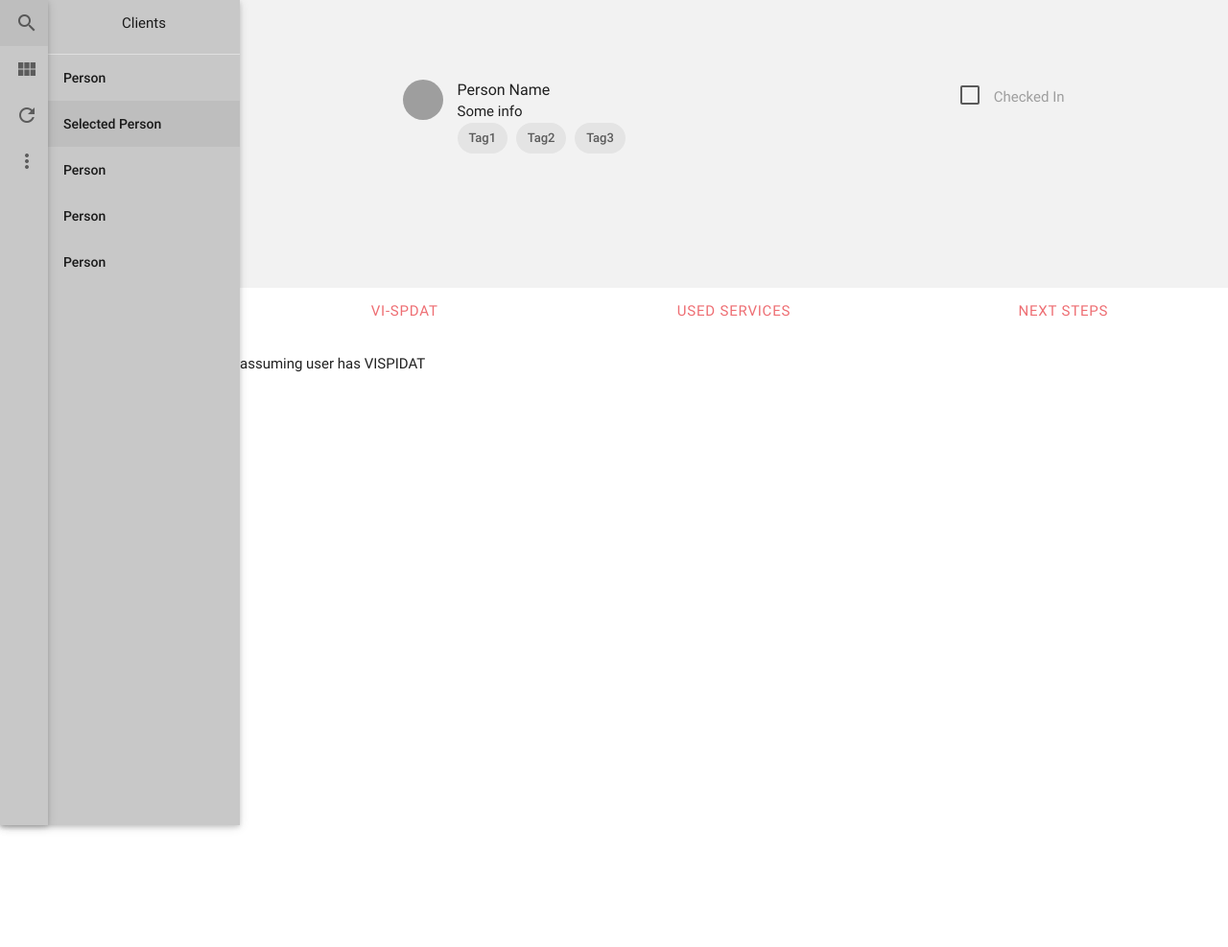
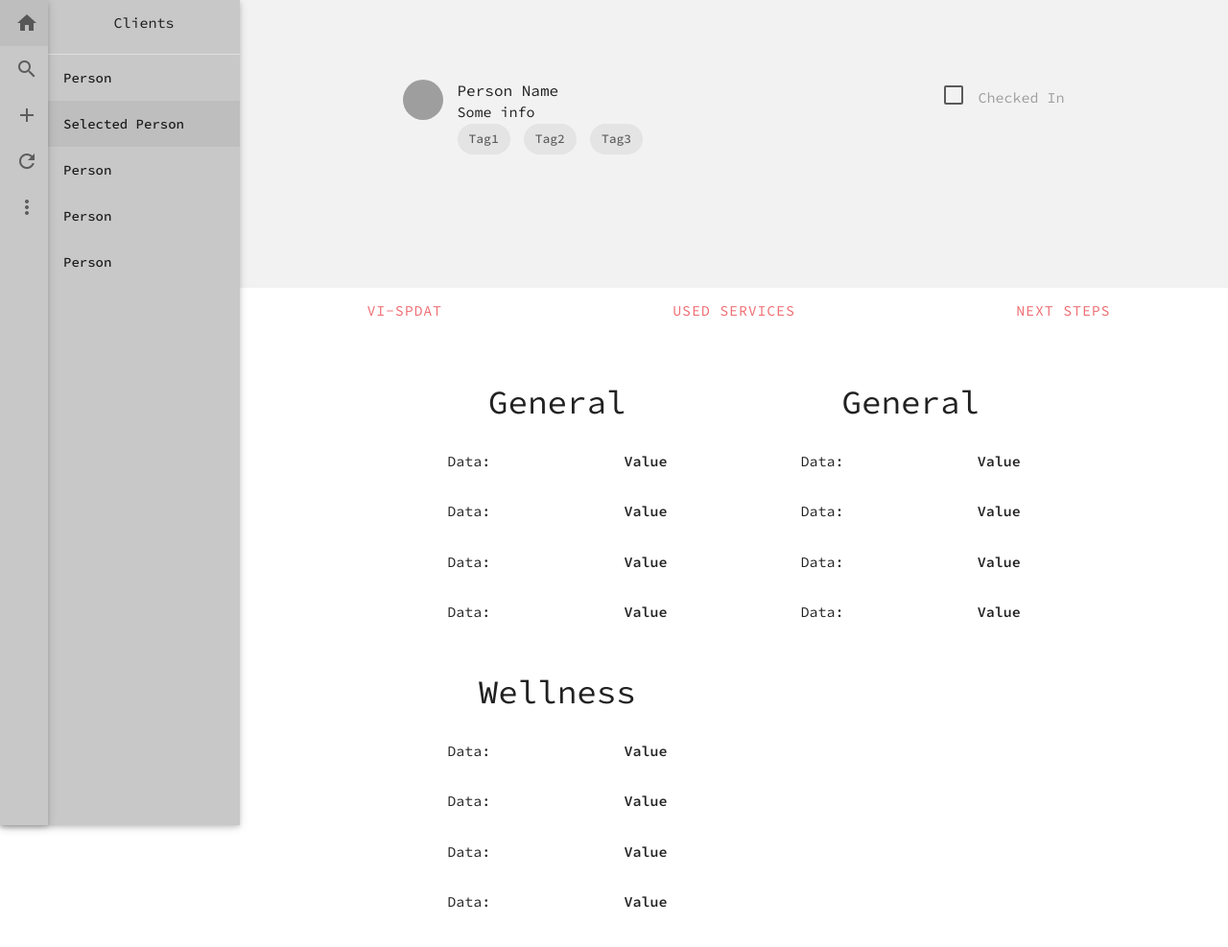
Before and after one commit to khrubes/GlobalHack-FrontEnd, a website: page views/vispdat.html in a window 1280 px wide. Shown: the whole page at 96% size. Before the commit the page ends 800 px from the top, so only its background shows below. Drawn offline with nearby package versions, Linux system fonts and the light colour scheme; files that its build step writes are made by us from their sources; grey boxes are pictures that could not be loaded; files whose address does not match are found by name.

Commit message:
Add links change font

```diff
--- a/assets/css/layout-style.css
+++ b/assets/css/layout-style.css
@@ -1,4 +1,8 @@
 
+/* SETUP */
+* {
+  font-family: 'Source Code Pro', monospace;
+}
 
 /* NAVBARS */
 
--- a/views/layout.html
+++ b/views/layout.html
@@ -4,13 +4,15 @@
     <title>Path Home</title>
     <link href="/css/materialize.css" type="text/css" rel="stylesheet" media="screen,projection"/>
     <link href="https://fonts.googleapis.com/icon?family=Material+Icons" rel="stylesheet">
+    <link href="https://fonts.googleapis.com/css?family=Source+Code+Pro:300,400,500,600" rel="stylesheet">
     <link href="/css/layout-style.css" type="text/css" rel="stylesheet" media="screen,projection"/>
     <script src="https://use.fontawesome.com/8f5dacf368.js"></script>
 </head>
 <body>
   <ul class="side-nav fixed">
-    <li><a href="sass.html"><i class="material-icons">search</i></a></li>
-        <li><a href="badges.html"><i class="material-icons">view_module</i></a></li>
+        <li><a href="/"><i class="material-icons">home</i></a></li>
+        <li><a href="/profile"><i class="material-icons">search</i></a></li>
+        <li><a href="badges.html"><i class="material-icons">add</i></a></li>
         <li><a href="collapsible.html"><i class="material-icons">refresh</i></a></li>
         <li><a href="mobile.html"><i class="material-icons">more_vert</i></a></li>
   </ul>
--- a/views/vispdat.html
+++ b/views/vispdat.html
@@ -2,7 +2,59 @@
 
 {% block tab %}
 
-<p>assuming user has VISPIDAT</p>
+
+<div class="row summary-row">
+  <!-- PERFORMENCE METRICS DASH -->
+  <div class="section no-pad-bot">
+    <div class="container">
+      <!-- RIGHT COLUMN -->
+      <div class="col s6 summary-col">
+        <div class="row">
+          <!-- VI-SPDAT Domain Template -->
+          <div class="col s12 summary-col"> <h4 class="center"> General <h4> </div>
+          <div class="col s6 summary-col"> <p class="center"> Data: <p> </div>
+          <div class="col s6 summary-col"> <p class="center"> <b> Value </b> </p> </div>
+          <div class="col s6 summary-col"> <p class="center"> Data: <p> </div>
+          <div class="col s6 summary-col"> <p class="center"> <b> Value </b> </p> </div>
+          <div class="col s6 summary-col"> <p class="center"> Data: <p> </div>
+          <div class="col s6 summary-col"> <p class="center"> <b> Value </b> </p> </div>
+          <div class="col s6 summary-col"> <p class="center"> Data: <p> </div>
+          <div class="col s6 summary-col"> <p class="center"> <b> Value </b> </p> </div>
+        </div>
+      </div>
+
+      <div class="col s6 summary-col">
+        <div class="row">
+          <!-- VI-SPDAT Domain Template -->
+          <div class="col s12 summary-col"> <h4 class="center"> General <h4> </div>
+          <div class="col s6 summary-col"> <p class="center"> Data: <p> </div>
+          <div class="col s6 summary-col"> <p class="center"> <b> Value </b> </p> </div>
+          <div class="col s6 summary-col"> <p class="center"> Data: <p> </div>
+          <div class="col s6 summary-col"> <p class="center"> <b> Value </b> </p> </div>
+          <div class="col s6 summary-col"> <p class="center"> Data: <p> </div>
+          <div class="col s6 summary-col"> <p class="center"> <b> Value </b> </p> </div>
+          <div class="col s6 summary-col"> <p class="center"> Data: <p> </div>
+          <div class="col s6 summary-col"> <p class="center"> <b> Value </b> </p> </div>
+        </div>
+      </div>
+      <!-- LEFT COLUMN -->
+      <div class="col s6 summary-col">
+        <div class="row">
+          <!-- VI-SPDAT Domain Template -->
+          <div class="col s12 summary-col"> <h4 class="center"> Wellness <h4> </div>
+          <div class="col s6 summary-col"> <p class="center"> Data: <p> </div>
+          <div class="col s6 summary-col"> <p class="center"> <b> Value </b> </p> </div>
+          <div class="col s6 summary-col"> <p class="center"> Data: <p> </div>
+          <div class="col s6 summary-col"> <p class="center"> <b> Value </b> </p> </div>
+          <div class="col s6 summary-col"> <p class="center"> Data: <p> </div>
+          <div class="col s6 summary-col"> <p class="center"> <b> Value </b> </p> </div>
+          <div class="col s6 summary-col"> <p class="center"> Data: <p> </div>
+          <div class="col s6 summary-col"> <p class="center"> <b> Value </b> </p> </div>
+        </div>
+      </div>
+    </div>
+  </div>
+</div>
 
 
 
```
